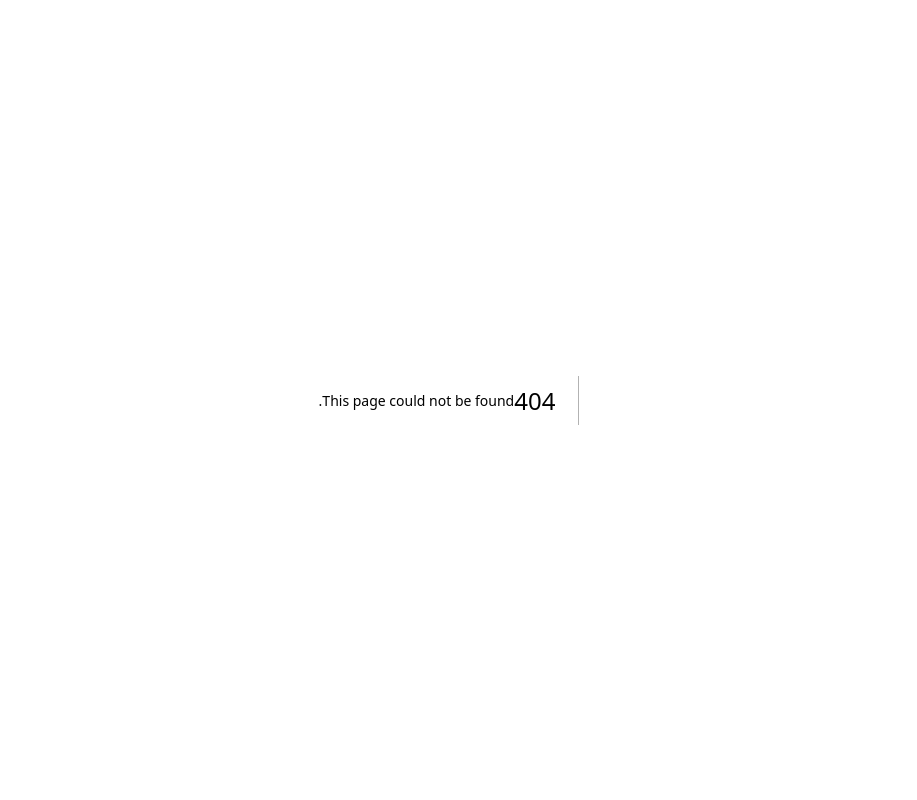
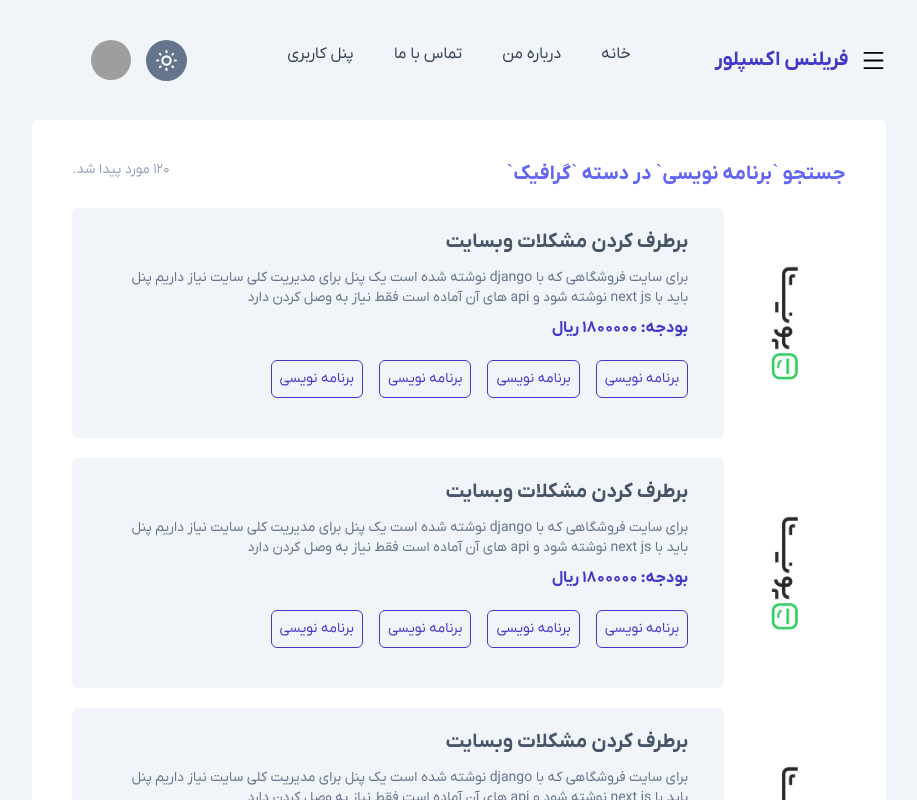
Before and after one commit to hamidrezaramzani/freelancer-explore, a Next.js app: page /search in a window 1280 px wide. Before the commit this address had no page. Shown: the top 800 px of the page, without its empty margins (181-1098 px from the left). Built offline with nearby package versions, Linux system fonts and the light colour scheme; grey boxes are pictures that could not be loaded; what tailwindcss-rtl would draw is missing.

Commit message:
create search box

```diff
--- /dev/null
+++ b/components/FreelanceItem/FreelanceItem.tsx
@@ -0,0 +1,52 @@
+import Link from "next/link";
+
+const FreelanceItem = () => {
+  return (
+    <div className="flex w-full mb-5">
+      <div className="flex items-center">
+        <Link href="https://ponisha.com">
+          <img src="/logos/ponisha.png" className="rotate-90" width={200} />
+        </Link>
+      </div>
+      <Link href="">
+        <div className="w-full flex flex-col h-auto bg-slate-100 p-5 rounded-md">
+          <div className="px-4 flex flex-col gap-1">
+            <h3 className="font-yekan-bold text-xl text-slate-600">
+              برطرف کردن مشکلات وبسایت
+            </h3>
+            <p className="py-2 font-yekan-regular text-sm text-slate-500">
+              {" "}
+              برای سایت فروشگاهی که با django نوشته شده است یک پنل برای مدیریت
+              کلی سایت نیاز داریم پنل باید با next js نوشته شود و api های آن
+              آماده است فقط نیاز به وصل کردن دارد{" "}
+            </p>
+          </div>
+          <div className="w-full px-4">
+            <h4 className="text-md text-indigo-700 font-yekan-bold">
+              بودجه: 1800000 ریال
+            </h4>
+          </div>
+          <div className="w-full flex px-4 gap-4 py-5">
+            <div className="p-2 border border-indigo-700 rounded-md font-yekan-regular text-sm text-indigo-700">
+              برنامه نویسی
+            </div>
+
+            <div className="p-2 border border-indigo-700 rounded-md font-yekan-regular text-sm text-indigo-700">
+              برنامه نویسی
+            </div>
+
+            <div className="p-2 border border-indigo-700 rounded-md font-yekan-regular text-sm text-indigo-700">
+              برنامه نویسی
+            </div>
+
+            <div className="p-2 border border-indigo-700 rounded-md font-yekan-regular text-sm text-indigo-700">
+              برنامه نویسی
+            </div>
+          </div>
+        </div>
+      </Link>
+    </div>
+  );
+};
+
+export default FreelanceItem;
--- a/components/SearchBox/SearchBox.tsx
+++ b/components/SearchBox/SearchBox.tsx
@@ -1,5 +1,3 @@
-import Link from "next/link";
-
 const SearchBox = () => {
   return (
     <div className="w-full md:w-1/2 bg-white rounded-md h-12">
--- a/pages/index.tsx
+++ b/pages/index.tsx
@@ -7,7 +7,7 @@ export default function Home() {
   return (
     <>
       <Head>
-        <title>Create Next App</title>
+        <title>موقعیت های شغلی فریلنسری</title>
         <meta name="description" content="Generated by create next app" />
         <meta name="viewport" content="width=device-width, initial-scale=1" />
         <link rel="icon" href="/favicon.ico" />
--- /dev/null
+++ b/pages/search/index.tsx
@@ -0,0 +1,36 @@
+import FreelanceItem from "@/components/FreelanceItem/FreelanceItem";
+import Header from "@/components/Header/Header";
+import Head from "next/head";
+
+export default function Search() {
+  return (
+    <>
+      <Head>
+        <title>موقعیت های شغلی فریلنسری</title>
+        <meta name="description" content="Generated by create next app" />
+        <meta name="viewport" content="width=device-width, initial-scale=1" />
+        <link rel="icon" href="/favicon.ico" />
+      </Head>
+      <main className="w-full flex flex-col items-center bg-gradient-to-r  bg-slate-100 dark:from-slate-900 dark:to-slate-700">
+        <Header />
+        <div className="relative w-5/6 md:w-2/3 bg-white h- dark:bg-slate-900 flex flex-col justify-center items-center p-10 rounded-md">
+          <div className="w-full flex justify-between">
+            <h1 className="text-xl font-yekan-bold text-indigo-500">
+              جستجو `برنامه نویسی` در دسته `گرافیک`
+            </h1>
+            <span className="text-sm font-yekan-regular text-slate-400">
+              120 مورد پیدا شد.
+            </span>
+          </div>
+          <div className="w-full flex flex-col py-5">
+            <FreelanceItem />
+            <FreelanceItem />
+            <FreelanceItem />
+            <FreelanceItem />
+            <FreelanceItem />
+          </div>
+        </div>
+      </main>
+    </>
+  );
+}
```
